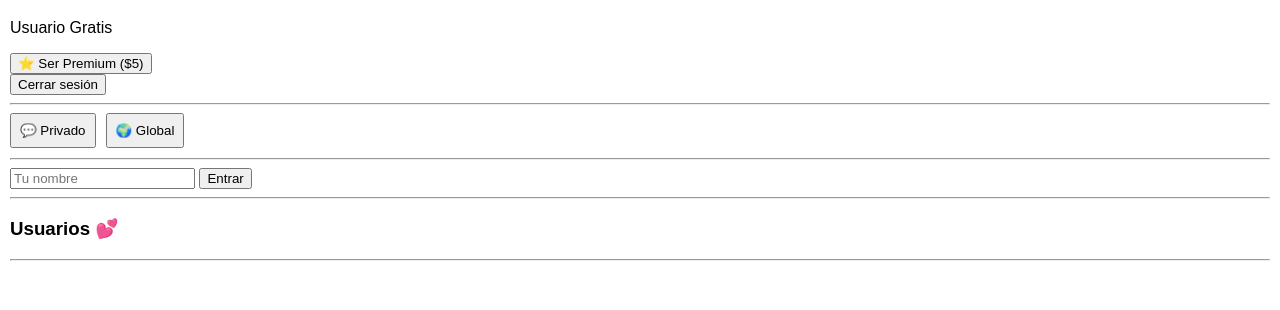
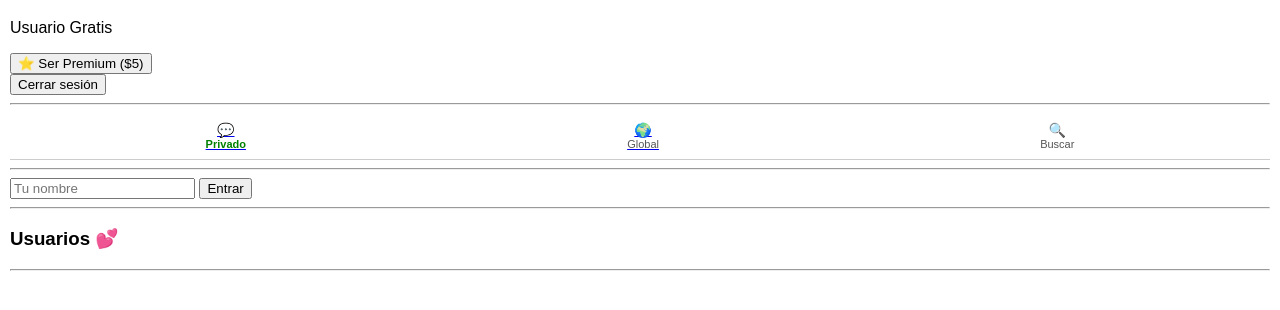
Before and after one commit to Silver6819/loveconnect-backend, a FastAPI app: template templates/index.html in a window 1280 px wide. Shown: the part 160-470 px from the top of the page. Run offline with FastAPI, Linux system fonts and the light colour scheme; the template is opened without the code that fills it, so the values that code supplies are empty.

Commit message:
index.html

```diff
--- a/templates/index.html
+++ b/templates/index.html
@@ -10,6 +10,37 @@
             margin: 0;
             padding: 10px;
             overflow-x: hidden;
+        }
+
+        /* 🔥 BARRA PRO */
+        .barra-pro {
+            display: flex;
+            justify-content: space-around;
+            background: #ffffff;
+            padding: 8px 5px;
+            border-bottom: 1px solid #ccc;
+            position: sticky;
+            top: 0;
+            z-index: 1000;
+        }
+
+        .btn-barra {
+            background: none;
+            border: none;
+            font-size: 14px;
+            display: flex;
+            flex-direction: column;
+            align-items: center;
+            color: #555;
+        }
+
+        .btn-barra span {
+            font-size: 11px;
+        }
+
+        .btn-barra.activo {
+            color: green;
+            font-weight: bold;
         }
 
         .chat-box {
@@ -45,17 +76,6 @@
             background-color:#ffffff;
             align-self:flex-start;
             text-align:left;
-        }
-
-        .barra {
-            display: flex;
-            gap: 10px;
-            margin-bottom: 10px;
-        }
-
-        .barra button {
-            padding: 8px;
-            flex: 1;
         }
     </style>
 </head>
@@ -104,10 +124,28 @@
 
 <hr>
 
-<!-- 🔥 BARRA SIMPLE (base para luego mejorar) -->
-<div class="barra">
-    <a href="/"><button>💬 Privado</button></a>
-    <a href="/global"><button>🌍 Global</button></a>
+<!-- 🔥 BARRA PRO -->
+<div class="barra-pro">
+
+    <a href="/">
+        <button class="btn-barra {% if not chat_con %}activo{% endif %}">
+            💬
+            <span>Privado</span>
+        </button>
+    </a>
+
+    <a href="/global">
+        <button class="btn-barra {% if chat_con == 'GLOBAL' %}activo{% endif %}">
+            🌍
+            <span>Global</span>
+        </button>
+    </a>
+
+    <button class="btn-barra" onclick="alert('Próximamente búsqueda de match 🔍')">
+        🔍
+        <span>Buscar</span>
+    </button>
+
 </div>
 
 <hr>
@@ -162,8 +200,6 @@
 const chatCon = "{{ chat_con }}";
 const usuarioActual = "{{ usuario_actual }}";
 
-let ultimoConteo = document.querySelectorAll("#chat-box .mensaje").length;
-
 async function actualizarChat() {
     if (!chatCon) return;
 
```
